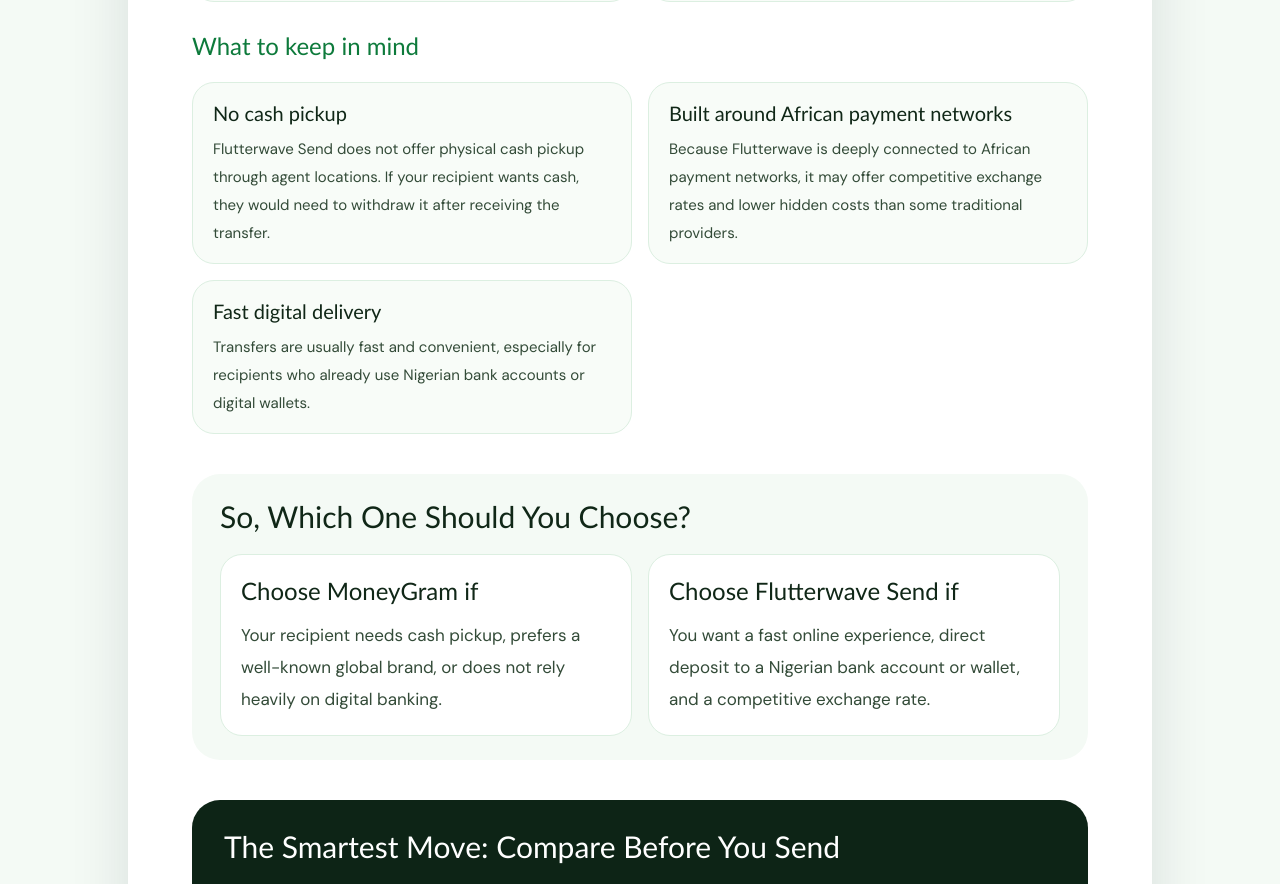
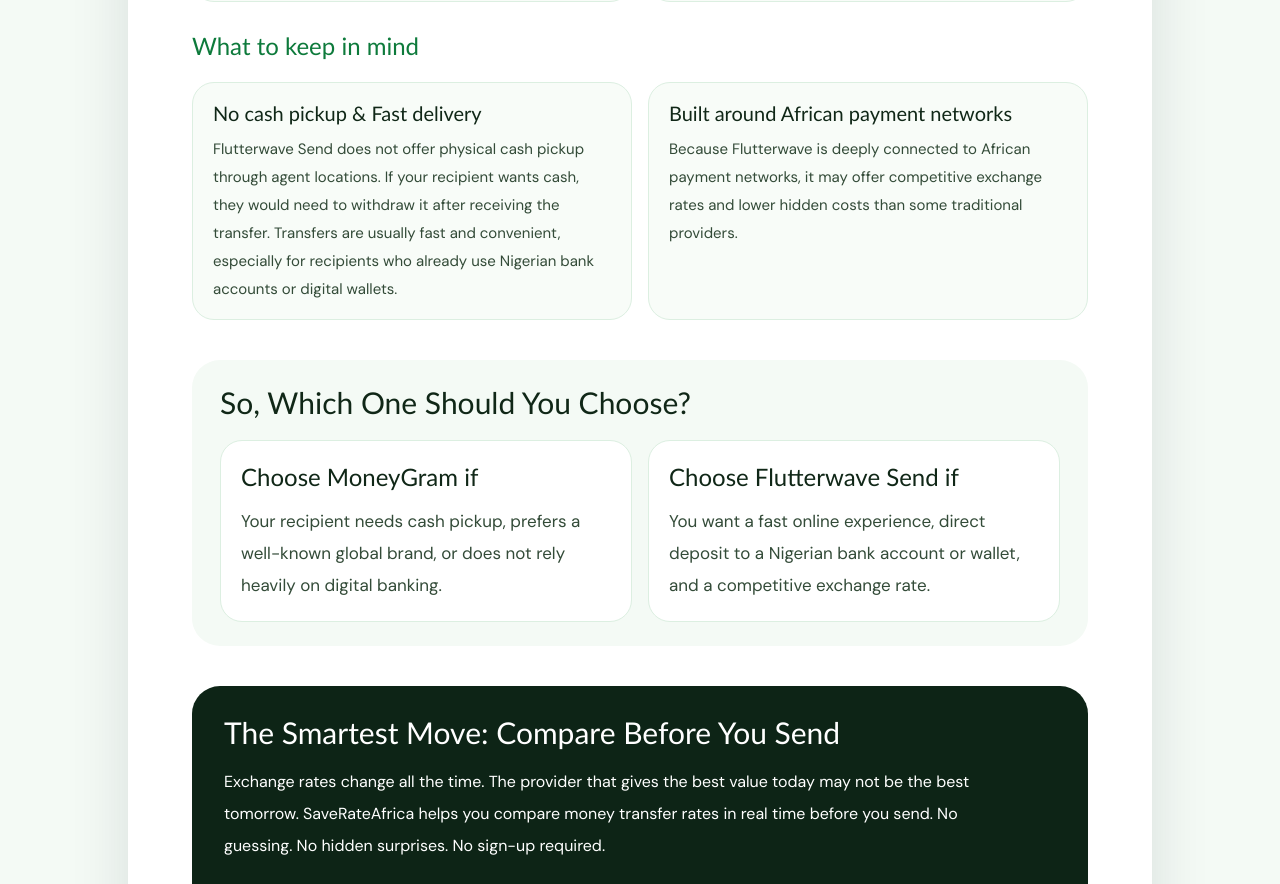
Before and after one commit to Chinenyeonukogu/SaveRateAfrica, a Next.js app: page /blog/moneygram-vs-flutterwave-send-nigeria in a window 1280 px wide. Shown: the part 2171-3055 px from the top of the page. Built offline with nearby package versions, Linux system fonts and the light colour scheme.

Commit message:
update flutterwave send blog note

```diff
--- a/app/blog/moneygram-vs-flutterwave-send-nigeria/page.tsx
+++ b/app/blog/moneygram-vs-flutterwave-send-nigeria/page.tsx
@@ -66,19 +66,14 @@ const flutterwaveMethods = [
 
 const flutterwaveNotes = [
   {
-    title: "No cash pickup",
+    title: "No cash pickup & Fast delivery",
     body:
-      "Flutterwave Send does not offer physical cash pickup through agent locations. If your recipient wants cash, they would need to withdraw it after receiving the transfer."
+      "Flutterwave Send does not offer physical cash pickup through agent locations. If your recipient wants cash, they would need to withdraw it after receiving the transfer. Transfers are usually fast and convenient, especially for recipients who already use Nigerian bank accounts or digital wallets."
   },
   {
     title: "Built around African payment networks",
     body:
       "Because Flutterwave is deeply connected to African payment networks, it may offer competitive exchange rates and lower hidden costs than some traditional providers."
-  },
-  {
-    title: "Fast digital delivery",
-    body:
-      "Transfers are usually fast and convenient, especially for recipients who already use Nigerian bank accounts or digital wallets."
   }
 ] as const;
 
```
